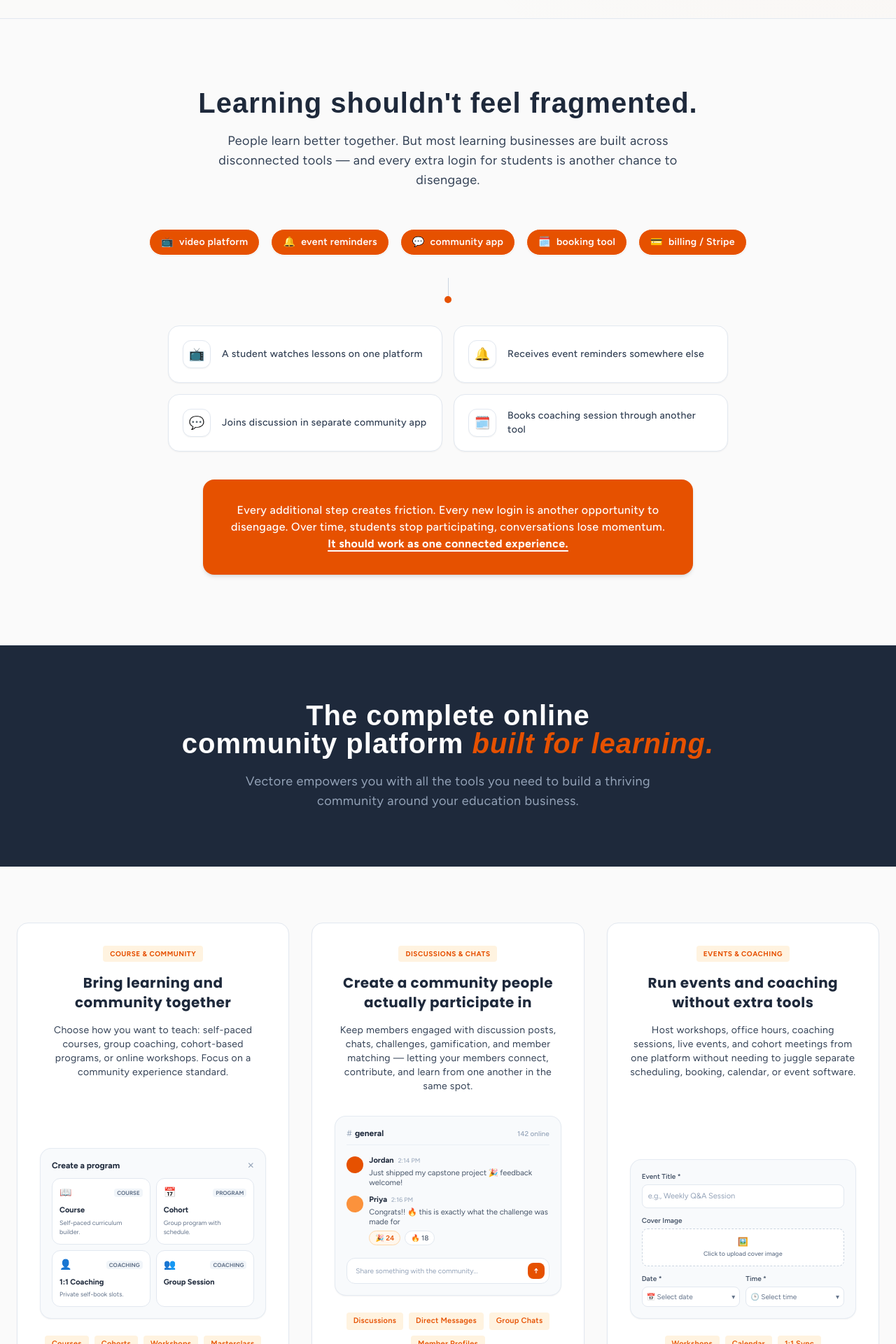
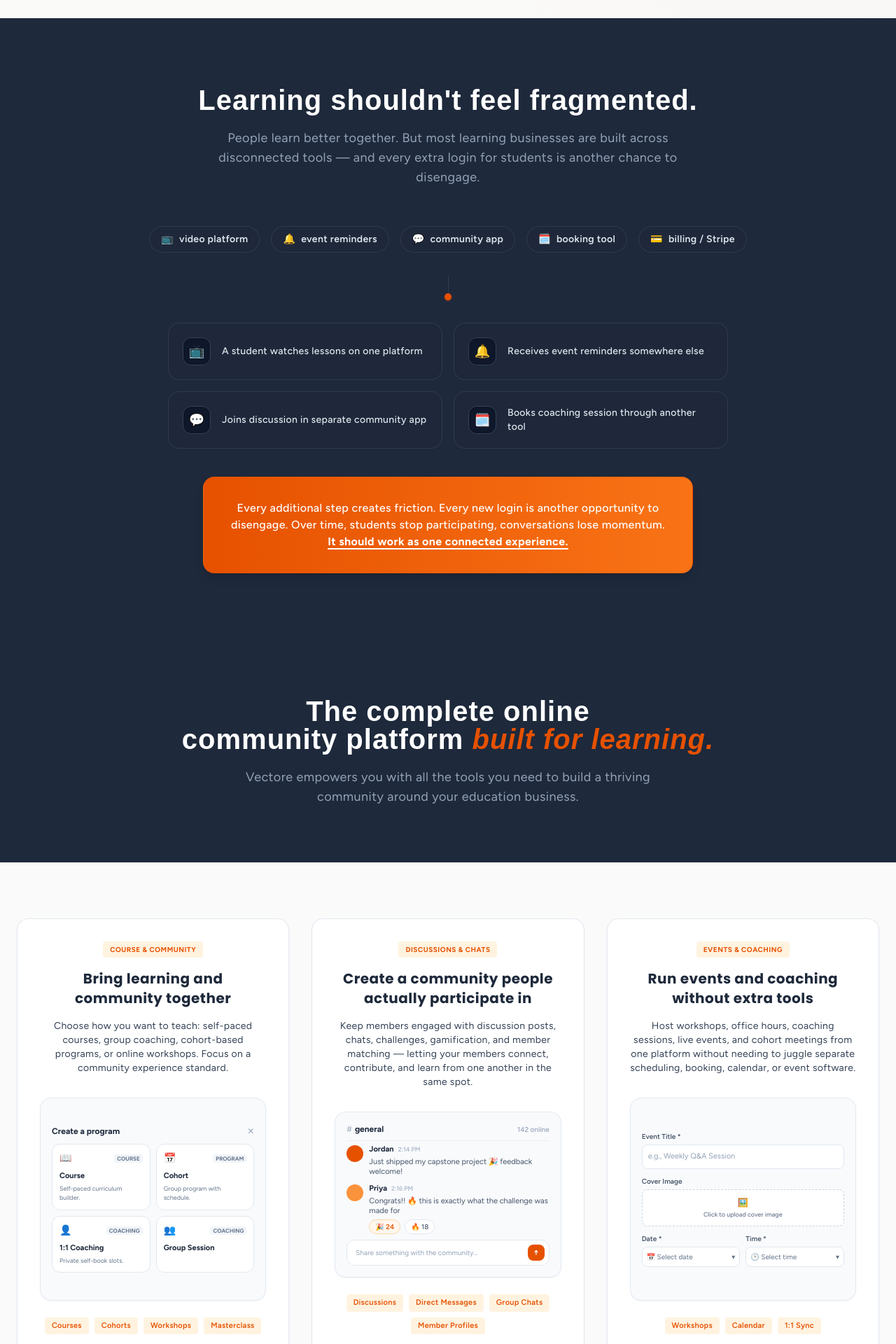
Before and after one commit to wave-mac/neo, a Next.js app: page / in a window 1280 px wide. Shown: the part 600-2520 px from the top of the page at 70% size. Built offline with nearby package versions, Linux system fonts and the light colour scheme; a web font is replaced by a local one.

Commit message:
feat: dark theme redesign for problem section and flex mockup expansion for feature cards

```diff
--- a/src/components/Features/Features.tsx
+++ b/src/components/Features/Features.tsx
@@ -86,10 +86,10 @@ export default function Features() {
                 </p>
               </div>
 
-              <div className="mt-6 flex flex-col items-center gap-4 w-full">
+              <div className="mt-6 flex flex-col items-center justify-between gap-4 w-full flex-1">
                 {/* Create a Program Mockup (Image 5) */}
                 {feat.mockupType === 'programs' && (
-                  <div className="bg-[#F8FAFC] border border-slate-200/80 rounded-2xl p-3.5 sm:p-4 w-full text-left shadow-sm my-2">
+                  <div className="bg-[#F8FAFC] border border-slate-200/80 rounded-2xl p-3.5 sm:p-4 w-full text-left shadow-sm my-2 flex-1 flex flex-col justify-center">
                     <div className="flex justify-between items-center mb-2.5">
                       <span className="font-bold text-slate-800 text-xs">Create a program</span>
                       <span className="text-slate-400 text-xs">✕</span>
@@ -132,7 +132,7 @@ export default function Features() {
 
                 {/* Discussions & Chats Mockup (Image 3) */}
                 {feat.mockupType === 'chats' && (
-                  <div className="bg-[#F8FAFC] border border-slate-200/80 rounded-2xl p-3.5 sm:p-4 w-full text-left shadow-sm my-2 flex flex-col gap-2.5">
+                  <div className="bg-[#F8FAFC] border border-slate-200/80 rounded-2xl p-3.5 sm:p-4 w-full text-left shadow-sm my-2 flex-1 flex flex-col justify-between">
                     <div className="flex justify-between items-center pb-2 border-b border-slate-200/60">
                       <span className="font-bold text-slate-800 text-xs flex items-center gap-1">
                         <span className="text-slate-400 font-normal">#</span> general
@@ -185,7 +185,7 @@ export default function Features() {
 
                 {/* Events Form Mockup (Image 3) */}
                 {feat.mockupType === 'events' && (
-                  <div className="bg-[#F8FAFC] border border-slate-200/80 rounded-2xl p-3.5 sm:p-4 w-full text-left shadow-sm my-2 flex flex-col gap-2.5">
+                  <div className="bg-[#F8FAFC] border border-slate-200/80 rounded-2xl p-3.5 sm:p-4 w-full text-left shadow-sm my-2 flex-1 flex flex-col justify-center gap-2.5">
                     <div>
                       <span className="text-[10px] font-semibold text-slate-600 block mb-1">Event Title *</span>
                       <div className="bg-white border border-slate-200 rounded-lg p-2 text-[11px] text-slate-400">e.g., Weekly Q&A Session</div>
@@ -218,7 +218,7 @@ export default function Features() {
 
                 {/* Automations Workflow Mockup (Image 1 & 4) */}
                 {feat.mockupType === 'automations' && (
-                  <div className="bg-[#F8FAFC] border border-slate-200/80 rounded-2xl p-3.5 sm:p-4 w-full text-left shadow-sm my-2 flex flex-col gap-2 relative overflow-hidden">
+                  <div className="bg-[#F8FAFC] border border-slate-200/80 rounded-2xl p-3.5 sm:p-4 w-full text-left shadow-sm my-2 flex-1 flex flex-col justify-between gap-2 relative overflow-hidden">
                     <div className="flex justify-between items-center pb-2 border-b border-slate-200">
                       <span className="font-bold text-slate-800 text-[11px]">Welcome New Members</span>
                       <span className="bg-primary text-white text-[9px] font-bold px-2 py-0.5 rounded-full">Test & Simulate</span>
@@ -247,7 +247,7 @@ export default function Features() {
 
                 {/* Analytics Mockup */}
                 {feat.mockupType === 'analytics' && (
-                  <div className="bg-white border border-slate-200/80 rounded-2xl p-4 sm:p-5 w-full text-left shadow-sm hover:shadow transition-all my-2">
+                  <div className="bg-white border border-slate-200/80 rounded-2xl p-4 sm:p-5 w-full text-left shadow-sm hover:shadow transition-all my-2 flex-1 flex flex-col justify-between">
                     <div className="grid grid-cols-3 gap-2 mb-3">
                       <div className="bg-[#F8FAFC] border border-slate-100 rounded-lg p-2 flex flex-col justify-between">
                         <span className="text-slate-500 font-medium text-[10px]">Participation</span>
@@ -282,7 +282,7 @@ export default function Features() {
 
                 {/* 0% Fee & Payout Mockup */}
                 {feat.mockupType === 'payout' && (
-                  <div className="bg-white border border-orange-200/80 rounded-2xl p-4 sm:p-5 w-full text-left shadow-sm hover:shadow transition-all relative overflow-hidden my-2">
+                  <div className="bg-white border border-orange-200/80 rounded-2xl p-4 sm:p-5 w-full text-left shadow-sm hover:shadow transition-all relative overflow-hidden my-2 flex-1 flex flex-col justify-between">
                     <div className="flex items-baseline mb-3">
                       <span className="font-poppins font-black text-3xl sm:text-4xl text-primary leading-none">0%</span>
                       <span className="text-slate-600 font-medium text-xs sm:text-sm ml-2">transaction fees</span>
--- a/src/components/Problem/Problem.tsx
+++ b/src/components/Problem/Problem.tsx
@@ -17,21 +17,22 @@ export default function Problem() {
   ];
 
   return (
-    <section id="problem" className="bg-[#FAFAFA] py-[100px] border-t border-b border-slate-200">
-      <div className="max-w-7xl mx-auto px-4 sm:px-6 text-center">
+    <section id="problem" className="bg-dark text-white py-20 sm:py-24 border-t border-b border-slate-800 relative overflow-hidden">
+      <div className="max-w-7xl mx-auto px-4 sm:px-6 text-center relative z-10">
         {/* Section Header */}
         <div className="mb-14">
-          <h2 className="font-museo text-3xl sm:text-4xl md:text-[40px] leading-snug font-extrabold text-dark mb-5 tracking-wide">
+          <h2 className="font-museo text-3xl sm:text-4xl md:text-[40px] leading-snug font-extrabold text-white mb-5 tracking-wide">
             Learning shouldn&apos;t feel fragmented.
           </h2>
-          <p className="text-base sm:text-lg leading-relaxed tracking-wide text-dark-light max-w-[720px] mx-auto">
+          <p className="text-base sm:text-lg leading-relaxed tracking-wide text-slate-400 max-w-[720px] mx-auto">
             People learn better together. But most learning businesses are built across disconnected tools — and every extra login for students is another chance to disengage.
           </p>
         </div>
 
+        {/* Disconnected Tool Pills */}
         <div className="flex flex-wrap justify-center gap-3 sm:gap-4 mb-8">
           {pills.map((pill, idx) => (
-            <div key={idx} className="flex items-center gap-2 bg-primary border border-white px-4 py-2 rounded-full text-xs sm:text-sm font-semibold text-white shadow-sm tracking-wide">
+            <div key={idx} className="flex items-center gap-2 bg-slate-800/80 border border-slate-700/80 px-4 py-2 rounded-full text-xs sm:text-sm font-semibold text-slate-200 shadow-sm tracking-wide hover:border-primary/50 transition-all">
               <span>{pill.icon}</span>
               <span>{pill.text}</span>
             </div>
@@ -40,22 +41,22 @@ export default function Problem() {
 
         {/* Connector Line and Arrow */}
         <div className="flex flex-col items-center mb-8">
-          <div className="w-[1px] h-8 bg-slate-300"></div>
-          <div className="w-2.5 h-2.5 rounded-full bg-primary -mt-1.5"></div>
+          <div className="w-[1px] h-8 bg-slate-700"></div>
+          <div className="w-2.5 h-2.5 rounded-full bg-primary -mt-1.5 shadow-sm shadow-primary/50"></div>
         </div>
 
         {/* 2x2 Grid of Fragmented Experience */}
         <div className="grid grid-cols-1 sm:grid-cols-2 gap-4 max-w-[800px] mx-auto mb-10">
           {steps.map((step, idx) => (
-            <div key={idx} className="flex items-center gap-4 p-5 bg-[#fff] border border-slate-200 rounded-2xl shadow-sm text-left hover:-translate-y-[2px] hover:shadow-md transition-all duration-300">
-              <span className="w-10 h-10 rounded-xl bg-[#fff] border border-slate-200 flex items-center justify-center text-lg shrink-0 shadow-sm">{step.icon}</span>
-              <span className="text-xs sm:text-sm font-medium text-slate-700 leading-relaxed tracking-wide">{step.text}</span>
+            <div key={idx} className="flex items-center gap-4 p-5 bg-slate-800/60 border border-slate-700/80 rounded-2xl shadow-sm text-left hover:-translate-y-1 hover:border-primary/40 hover:bg-slate-800/90 transition-all duration-300">
+              <span className="w-10 h-10 rounded-xl bg-slate-900 border border-slate-700 flex items-center justify-center text-lg shrink-0 shadow-inner">{step.icon}</span>
+              <span className="text-xs sm:text-sm font-medium text-slate-200 leading-relaxed tracking-wide">{step.text}</span>
             </div>
           ))}
         </div>
 
         {/* Bottom Orange Alert Box */}
-        <div className="max-w-[700px] mx-auto bg-primary rounded-2xl p-6 sm:p-8 shadow-md text-white">
+        <div className="max-w-[700px] mx-auto bg-gradient-to-r from-primary to-orange-500 rounded-2xl p-6 sm:p-8 shadow-lg text-white border border-primary/30">
           <p className="text-sm sm:text-base leading-relaxed tracking-wide font-medium">
             Every additional step creates friction. Every new login is another opportunity to disengage. Over time, students stop participating, conversations lose momentum. <span className="font-bold underline decoration-2 underline-offset-4">It should work as one connected experience.</span>
           </p>
```
